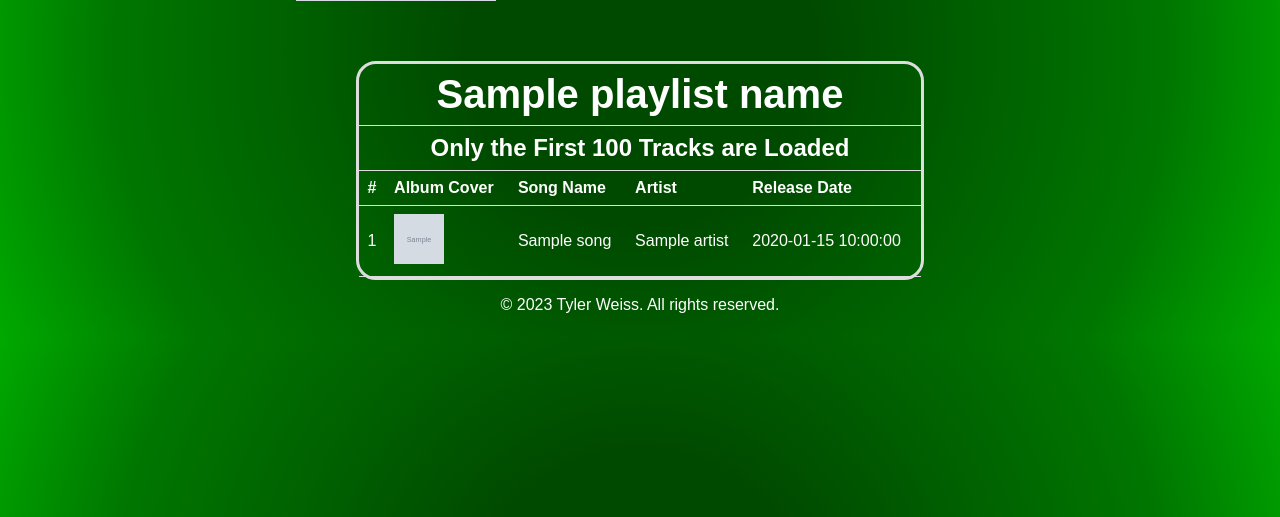
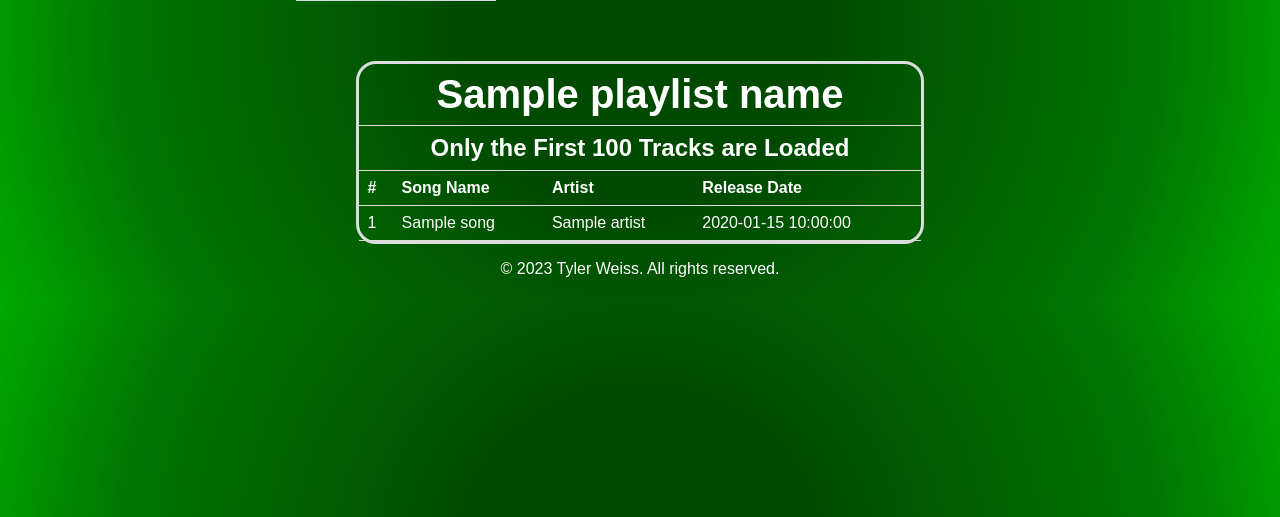
Before and after one commit to tweiss9/Sort-Spotify-Playlist, a Flask app: template templates/playlist_detail.html in a window 1280 px wide. Shown: the part 237-754 px from the top of the page. Run offline with Flask 3, Linux system fonts and the light colour scheme; the template is opened without the code that fills it: most values are stand-ins (such as "Sample title", 1, 10 or a date in 2020); grey boxes marked "Sample" are stand-in pictures.

Commit message:
remove album cover in playlist detail

```diff
--- a/templates/playlist_detail.html
+++ b/templates/playlist_detail.html
@@ -63,7 +63,6 @@
           </tr>
           <tr>
             <th class="playlist-detail-header">#</th>
-            <th class="playlist-detail-header">Album Cover</th>
             <th class="playlist-detail-header">Song Name</th>
             <th class="playlist-detail-header">Artist</th>
             <th class="playlist-detail-header">Release Date</th>
@@ -73,13 +72,6 @@
           {% for song in songs %}
           <tr>
             <td class="playlist-detail-data">{{ loop.index }}</td>
-            <td class="playlist-detail-data">
-              <img
-                src="{{ song.album_cover }}"
-                alt="Album Cover"
-                class="album-cover"
-              />
-            </td>
             <td class="playlist-detail-data">{{ song.name }}</td>
             <td class="playlist-detail-data">{{ song.artist }}</td>
             <td class="playlist-detail-data">{{ song.release_date }}</td>
```
